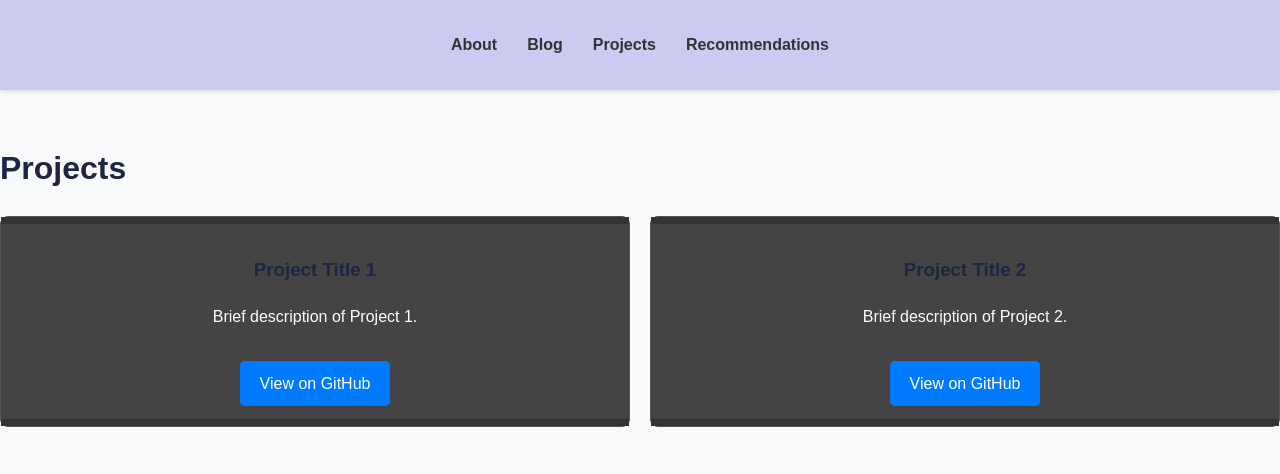
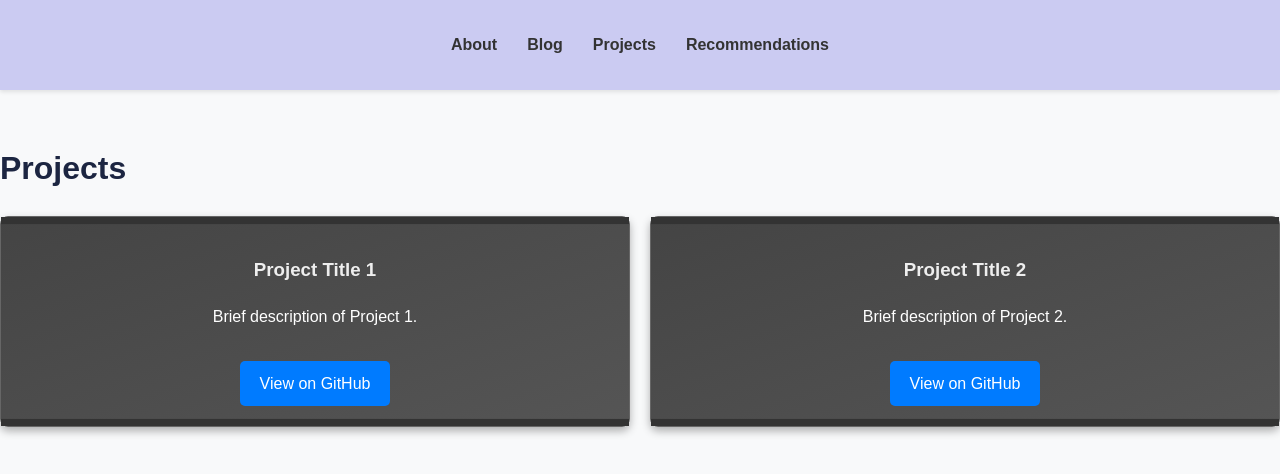
Before and after one commit to adhikarinarayan/adhikarinarayan.github.io, a Jekyll site: the page built from projects.md, in a window 1280 px wide. Shown: the top 474 px of the page. Built offline with Jekyll 4.4.1, drawn with Linux system fonts in a browser that asks for light colours.

Commit message:
Update styles.css

```diff
--- a/assets/css/styles.css
+++ b/assets/css/styles.css
@@ -242,15 +242,19 @@ footer {
 }
 
 .project-tile {
-  background-color: #444; /* Dark Gray */
+  background: linear-gradient(to bottom right, #444, #555); /* Subtle dark gradient */
   color: #fff;
-  border: 1px solid #555;
+  border: 1px solid #666; /* Slightly lighter border */
   padding: 20px;
   border-radius: 8px;
   text-align: center;
   position: relative;
+  box-shadow: 0 4px 8px rgba(0, 0, 0, 0.3); /* More pronounced shadow */
 }
 
+.project-tile h3 { /* Target the project title (h3) */
+  color: #eee; /* Light gray color for better contrast */
+}
 .project-tile::before,
 .project-tile::after {
   content: '';
@@ -275,9 +279,8 @@ footer {
   transform: rotateX(45deg);
 }
 
-.project-tile:hover::before,
-.project-tile:hover::after {
-  transform: rotateX(0deg);
+.project-tile:hover {
+  background: linear-gradient(to bottom right, #333, #444); /* Slightly darker gradient on hover */
 }
 
 .project-tile:hover {
```
